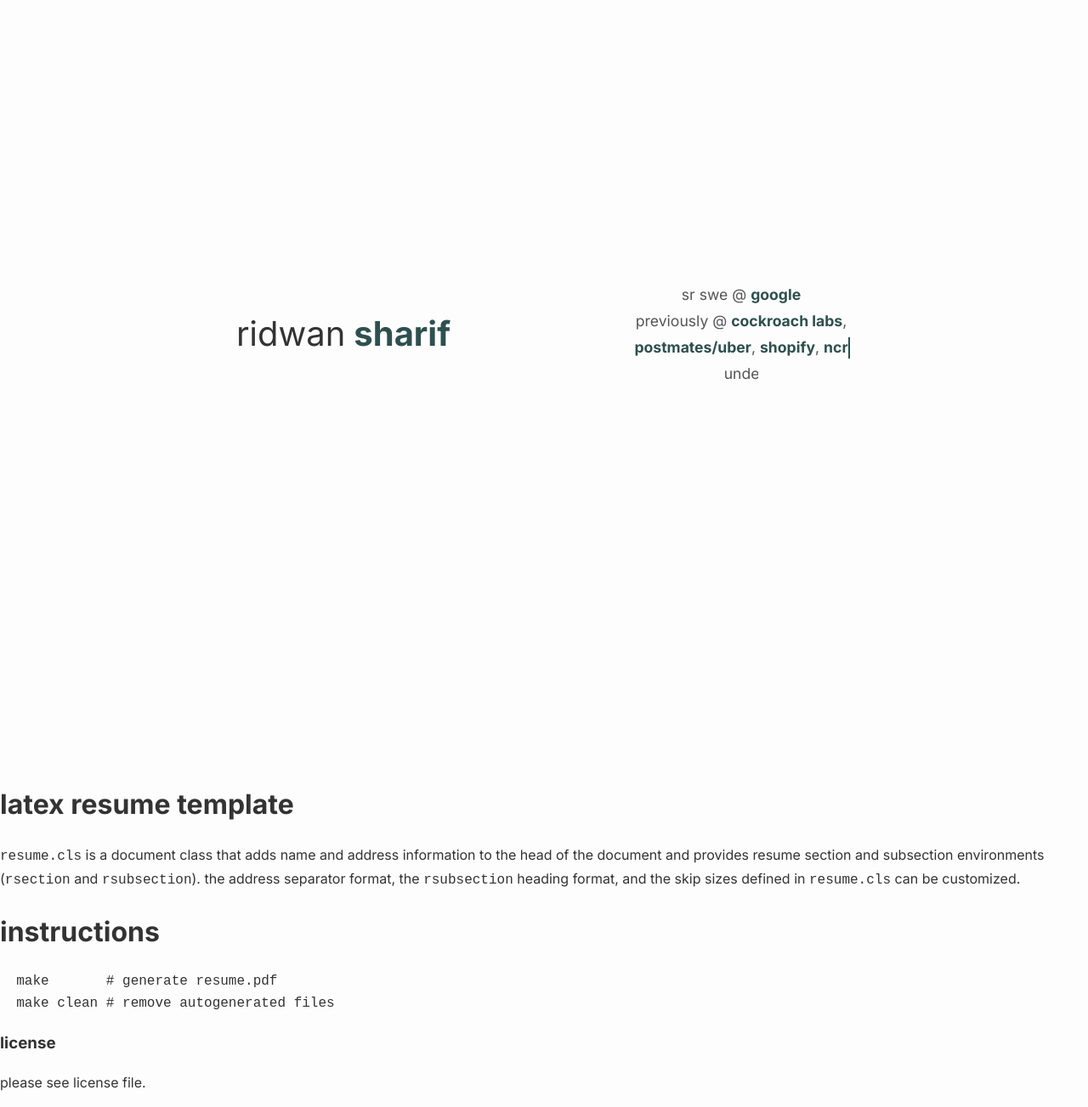
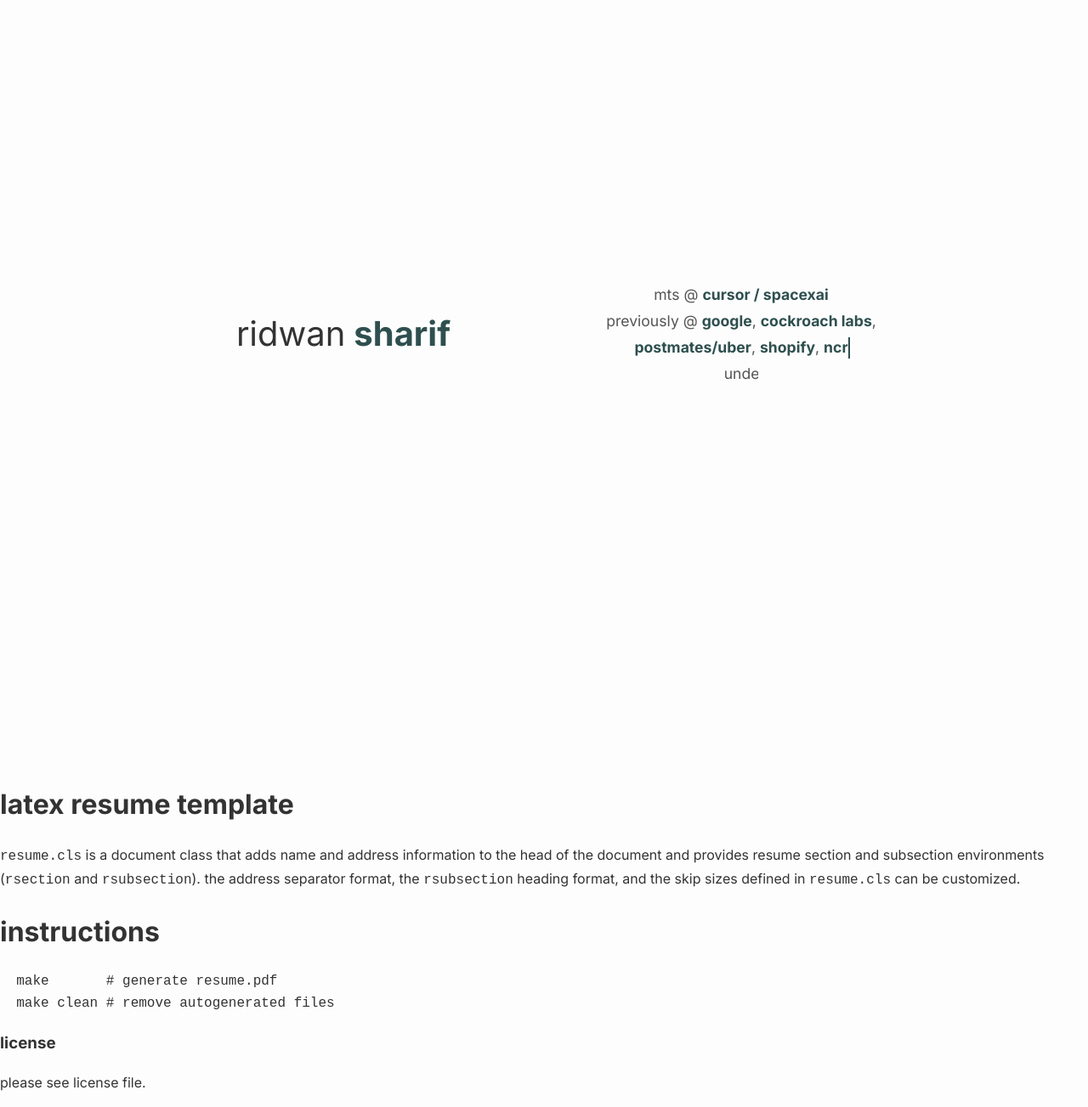
Before and after one commit to ridwanmsharif/ridwanmsharif.github.io, a Jekyll site: the page built from resume/README.md, in a window 1280 px wide. Shown: the whole page at 85% size. Built offline with Jekyll 4.4.1, drawn with Linux system fonts in a browser that asks for light colours; nearby versions of some CDN libraries; our own code applies the rules of GitHub Pages for plain Markdown files.

Commit message:
Update resume and website for Cursor / SpaceXAI role
- Update Cursor section: company name, title (Member of Technical Staff),
  and bullets covering RL harness, vendor data pipeline, and evals/data quality work
- Tighten margins and spacing to keep resume to one page
- Update website header: current role is MTS @ Cursor / SpaceXAI, Google moved to previously

Co-Authored-By: Claude Sonnet 4.6 <noreply@anthropic.com>

```diff
--- a/_includes/header.html
+++ b/_includes/header.html
@@ -5,8 +5,8 @@
     </div>
     <div class="bio-container">
       <p class="bio">
-        <span class="line-1">sr swe @ <b>google</b></span><br>
-        <span class="line-2">previously @ <b>cockroach labs</b>,</span><br>
+        <span class="line-1">mts @ <b>cursor / spacexai</b></span><br>
+        <span class="line-2">previously @ <b>google</b>, <b>cockroach labs</b>,</span><br>
         <span class="line-3"><b>postmates/uber</b>, <b>shopify</b>, <b>ncr</b></span><br>
         <span class="line-4">undergrad & research @ <b>uwaterloo</b></span>
       </p>
```
Also changed, not shown: 1 other file.
